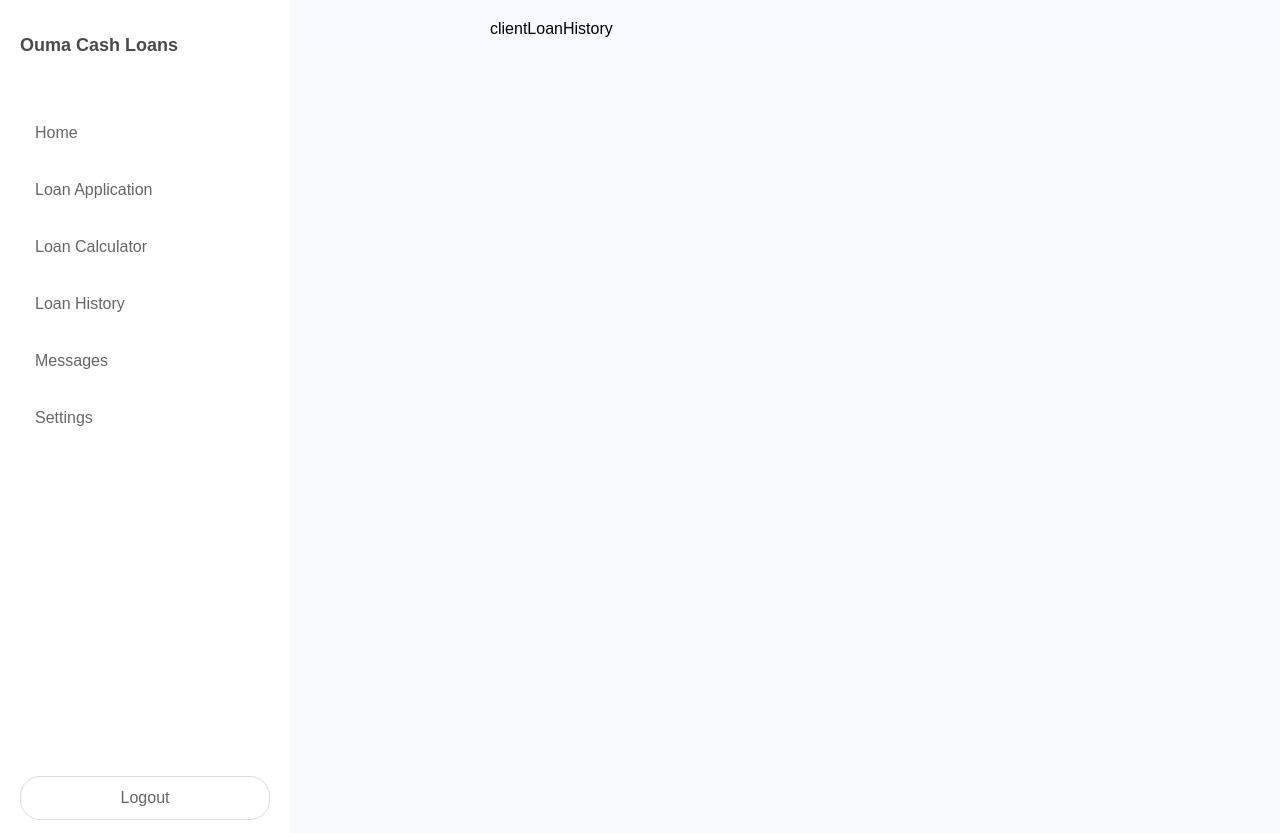
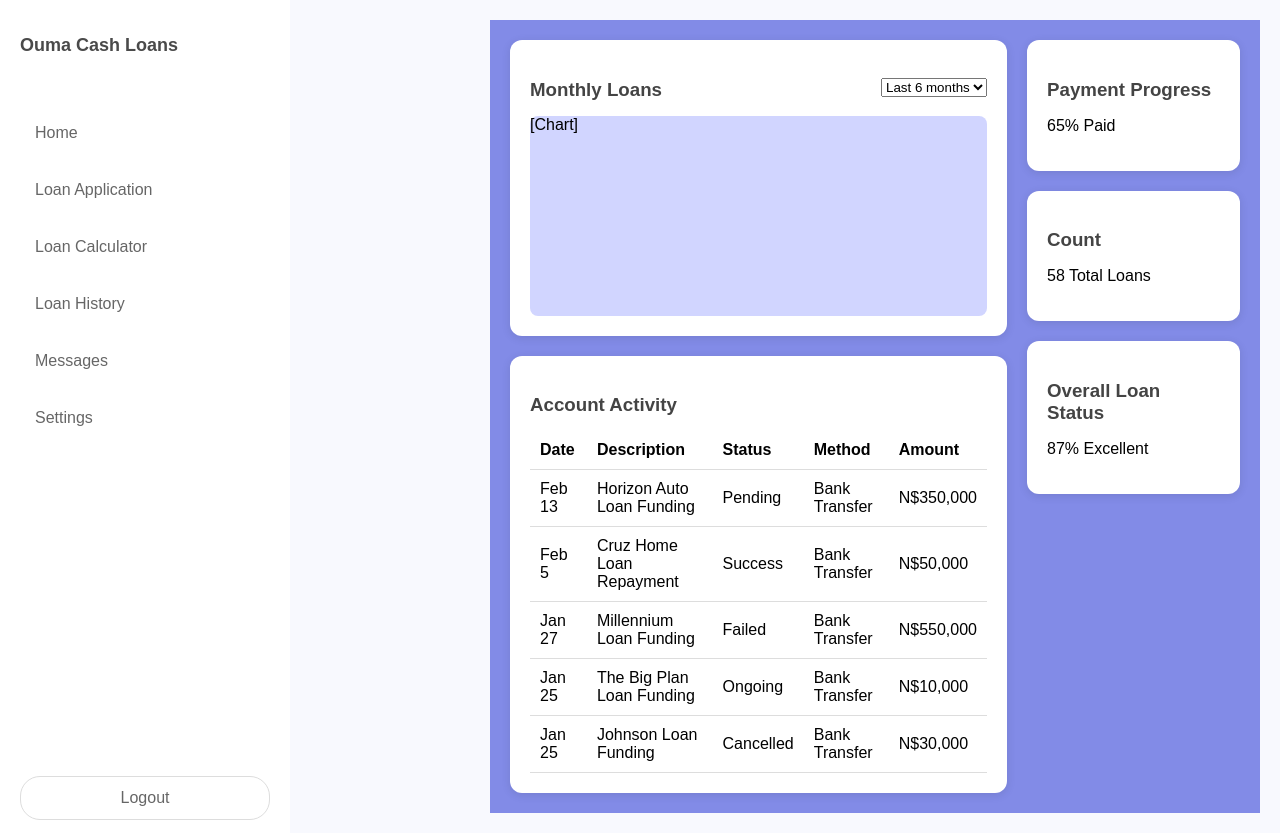
Before and after one commit to Teezy24/OumaCashLoan, a React (Create React App) app in the folder login-signup/Client/: page /client-loan-history in a window 1280 px wide. Before the commit the page ends 800 px from the top, so only its background shows below. Built offline with nearby package versions, Linux system fonts and the light colour scheme.

Commit message:
added rough client history tab

```diff
--- a/login-signup/Client/src/Components/clientPages/clientHome.jsx
+++ b/login-signup/Client/src/Components/clientPages/clientHome.jsx
@@ -35,33 +35,33 @@ const ProfilePanel = ({ onClose }) => {
             <div className="profile-panel__row">
               <div className="profile-panel__field">
                 <label>First Name</label>
-                <input type="text" defaultValue="James" />
+                <input type="text" placeholder="" />
               </div>
               <div className="profile-panel__field">
                 <label>Last Name</label>
-                <input type="text" defaultValue="Bond" />
+                <input type="text" placeholder="Bond" />
               </div>
             </div>
 
             <div className="profile-panel__row">
               <div className="profile-panel__field">
                 <label>Email</label>
-                <input type="email" defaultValue="spymail@gmail.com" />
+                <input type="email" placeholder="spymail@gmail.com" />
               </div>
               <div className="profile-panel__field">
                 <label>Phone Number</label>
-                <input type="tel" defaultValue="+264 81 243 7745" />
+                <input type="tel" placeholder="+264 81 243 7745" />
               </div>
             </div>
 
             <div className="profile-panel__row">
               <div className="profile-panel__field">
                 <label>National Identification Number</label>
-                <input type="text" defaultValue="2011FE33007" />
+                <input type="text" placeholder="2011FE33007" />
               </div>
               <div className="profile-panel__field">
                 <label>Postal Address</label>
-                <input type="text" defaultValue="P.O. Box 007 Windhoek" />
+                <input type="text" placeholder="P.O. Box 007 Windhoek" />
               </div>
             </div>
 
@@ -69,18 +69,18 @@ const ProfilePanel = ({ onClose }) => {
               <label>Residential Address</label>
               <input
                 type="text"
-                defaultValue="House No. 45, Wambo Street Klein Kuppe Windhoek, Namibia 9000"
+                placeholder="House No. 45, Wambo Street Klein Kuppe Windhoek, Namibia 9000"
               />
             </div>
 
             <div className="profile-panel__row">
               <div className="profile-panel__field">
                 <label>Bank Name</label>
-                <input type="text" defaultValue="Bank Windhoek" />
+                <input type="text" placeholder="Bank Windhoek" />
               </div>
               <div className="profile-panel__field">
                 <label>Bank Account Number</label>
-                <input type="text" defaultValue="8152094531" />
+                <input type="text" placeholder="8152094531" />
               </div>
             </div>
 
--- a/login-signup/Client/src/Components/clientPages/clientLoanHistory.jsx
+++ b/login-signup/Client/src/Components/clientPages/clientLoanHistory.jsx
@@ -1,12 +1,99 @@
 import React from 'react'
 import '../sidebar.css';
 import "./clientStyling/clientLoanHistory.css";
+import { PieChart, Pie, Cell, Legend } from "recharts";
 
 
-export const clientLoanHistory = () => {
+const ClientLoanHistory = () => {
   return (
-    <div>clientLoanHistory</div>
-  )
-}
+    <div className="client-loan-history">
+      <div className="client-loan-history__container">
+        {/* Left Section: Charts & Account Activity */}
+        <div className="client-loan-history__left">
+          {/* Monthly Loans Chart */}
+          <div className="client-loan-history__chart-container">
+            <div className="chart-header">
+              <h3>Monthly Loans</h3>
+              <select>
+                <option>Last 6 months</option>
+              </select>
+            </div>
+            {/* Placeholder for Chart */}
+            <div className="chart-placeholder">[Chart]</div>
+          </div>
 
-export default clientLoanHistory
+          {/* Account Activity Table */}
+          <div className="client-loan-history__account-activity">
+            <h3>Account Activity</h3>
+            <table>
+              <thead>
+                <tr>
+                  <th>Date</th>
+                  <th>Description</th>
+                  <th>Status</th>
+                  <th>Method</th>
+                  <th>Amount</th>
+                </tr>
+              </thead>
+              <tbody>
+                <tr>
+                  <td>Feb 13</td>
+                  <td>Horizon Auto Loan Funding</td>
+                  <td>Pending</td>
+                  <td>Bank Transfer</td>
+                  <td>N$350,000</td>
+                </tr>
+                <tr>
+                  <td>Feb 5</td>
+                  <td>Cruz Home Loan Repayment</td>
+                  <td>Success</td>
+                  <td>Bank Transfer</td>
+                  <td>N$50,000</td>
+                </tr>
+                <tr>
+                  <td>Jan 27</td>
+                  <td>Millennium Loan Funding</td>
+                  <td>Failed</td>
+                  <td>Bank Transfer</td>
+                  <td>N$550,000</td>
+                </tr>
+                <tr>
+                  <td>Jan 25</td>
+                  <td>The Big Plan Loan Funding</td>
+                  <td>Ongoing</td>
+                  <td>Bank Transfer</td>
+                  <td>N$10,000</td>
+                </tr>
+                <tr>
+                  <td>Jan 25</td>
+                  <td>Johnson Loan Funding</td>
+                  <td>Cancelled</td>
+                  <td>Bank Transfer</td>
+                  <td>N$30,000</td>
+                </tr>
+              </tbody>
+            </table>
+          </div>
+        </div>
+
+        {/* Right Section: Loan Status */}
+        <div className="client-loan-history__right">
+          <div className="client-loan-history__progress">
+            <h3>Payment Progress</h3>
+            <p>65% Paid</p>
+          </div>
+          <div className="client-loan-history__count">
+            <h3>Count</h3>
+            <p>58 Total Loans</p>
+          </div>
+          <div className="client-loan-history__status">
+            <h3>Overall Loan Status</h3>
+            <p>87% Excellent</p>
+          </div>
+        </div>
+      </div>
+    </div>
+  );
+};
+
+export default ClientLoanHistory;
--- a/login-signup/Client/src/Components/clientPages/clientStyling/clientLoanHistory.css
+++ b/login-signup/Client/src/Components/clientPages/clientStyling/clientLoanHistory.css
@@ -0,0 +1,84 @@
+.client-loan-history {
+  display: flex;
+  flex-direction: column;
+  align-items: center;
+  padding: 20px;
+  background-color: #828be7;
+}
+
+.client-loan-history__wrapper {
+  width: 90%;
+  max-width: 1300px;
+  background: white;
+  border-radius: 12px;
+  padding: 20px;
+  box-shadow: 0 4px 15px rgba(0, 0, 0, 0.1);
+}
+
+.client-loan-history__container {
+  display: flex;
+  justify-content: space-between;
+  width: 100%;
+  gap: 20px;
+}
+
+.client-loan-history__left {
+  display: flex;
+  flex-direction: column;
+  gap: 20px;
+  width: 70%;
+}
+
+.client-loan-history__chart-container {
+  background: white;
+  border-radius: 12px;
+  padding: 20px;
+  box-shadow: 0 2px 10px rgba(0, 0, 0, 0.1);
+}
+
+.chart-header {
+  display: flex;
+  justify-content: space-between;
+  align-items: center;
+}
+
+.chart-placeholder {
+  height: 200px;
+  background: #d1d5ff;
+  border-radius: 8px;
+}
+
+.client-loan-history__account-activity {
+  background: white;
+  border-radius: 12px;
+  padding: 20px;
+  box-shadow: 0 2px 10px rgba(0, 0, 0, 0.1);
+}
+
+.client-loan-history__account-activity table {
+  width: 100%;
+  border-collapse: collapse;
+}
+
+.client-loan-history__account-activity th,
+.client-loan-history__account-activity td {
+  padding: 10px;
+  text-align: left;
+  border-bottom: 1px solid #ddd;
+}
+
+.client-loan-history__right {
+  display: flex;
+  flex-direction: column;
+  gap: 20px;
+  width: 30%;
+}
+
+.client-loan-history__progress,
+.client-loan-history__count,
+.client-loan-history__status {
+  background: white;
+  border-radius: 12px;
+  padding: 20px;
+  box-shadow: 0 2px 10px rgba(0, 0, 0, 0.1);
+}
```
